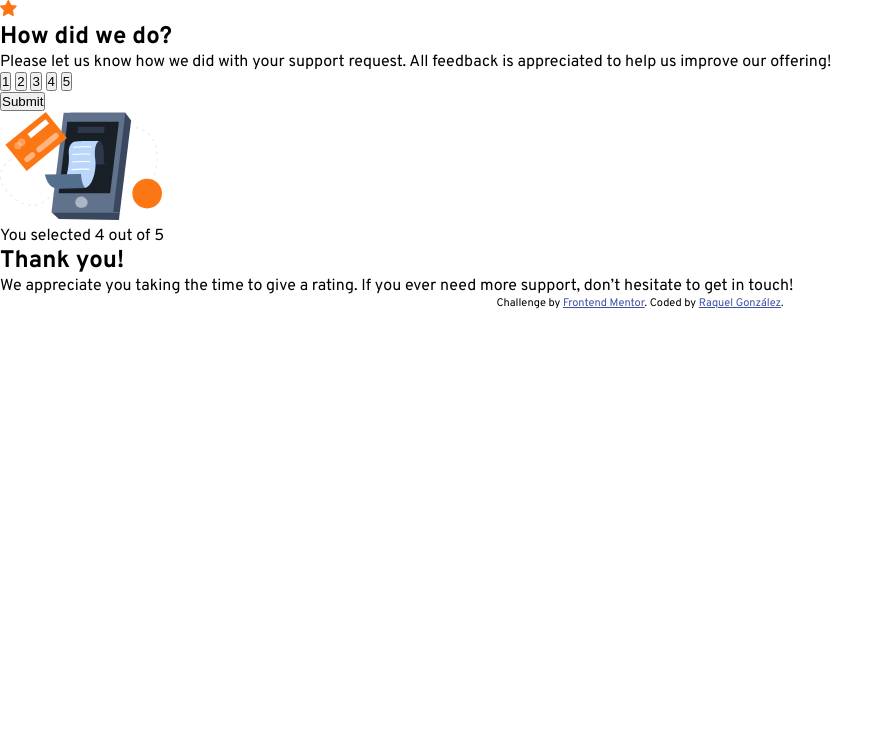
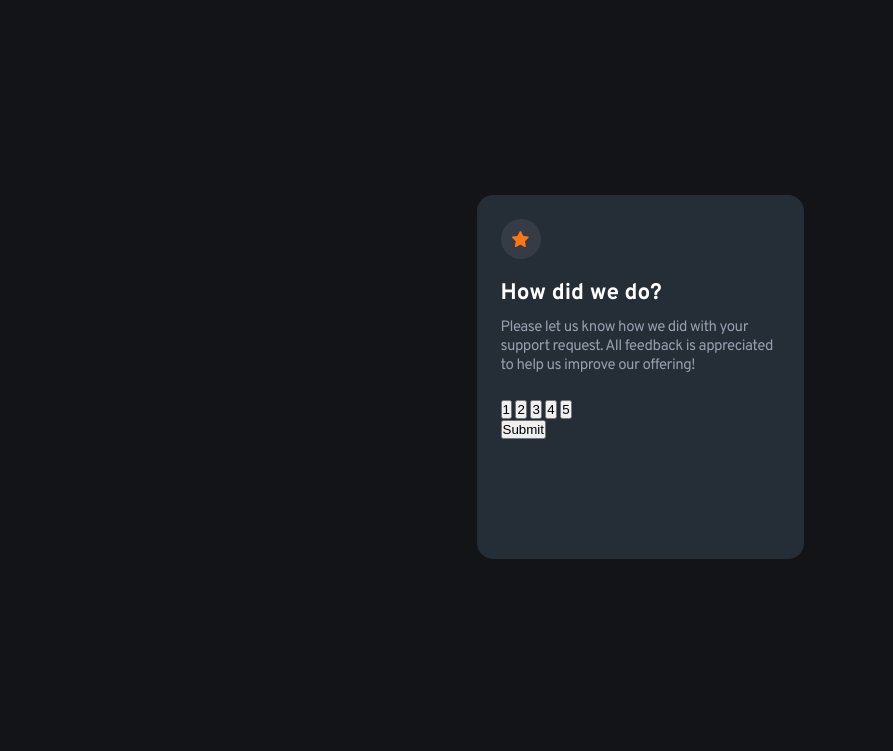
Before and after one commit to raquelgonzalezcalvo/Interactive-rating-component, a plain HTML site: page index.html in a window 1280 px wide. Shown: the top 751 px of the page, without its empty margins (0-893 px from the left). Drawn offline with Linux system fonts and the light colour scheme.

Commit message:
add card

```diff
--- a/styles.css
+++ b/styles.css
@@ -9,13 +9,54 @@
   --Orange: hsl(25, 97%, 53%);
   --White: hsl(0, 0%, 100%);
   --Light-Grey: hsl(217, 12%, 63%);
-  --Medium-Grey: hsl(216, 12%, 54%);
+  --Medium-Grey: hsl(216, 12%, 24%);
   --Dark-Blue: hsl(213, 19%, 18%);
   --Very-Dark-Blue: hsl(216, 12%, 8%);
 }
 body {
   font-family: "Overpass", sans-serif;
+  background-color: var(--Very-Dark-Blue);
+  font-size: 15px;
 }
+.rating {
+  background-color: var(--Dark-Blue);
+  width: 327px;
+  height: 364px;
+  border-radius: 16px;
+  margin: 195px auto 80px;
+  padding: 24px;
+  &__container {
+  }
+}
+.rating__container {
+  background-color: var(--Medium-Grey);
+  border-radius: 40px;
+  width: 40px;
+  height: 40px;
+  display: grid;
+  place-content: center;
+  margin-bottom: 20px;
+}
+.rating__title,
+.thankyou__title {
+  color: var(--White);
+  margin-bottom: 10px;
+}
+.rating__paragraph,
+.thankyou__paragraph {
+  color: var(--Light-Grey);
+  margin-bottom: 25px;
+  letter-spacing: -0.5px;
+}
+.thankyou {
+  background-color: var(--Dark-Blue);
+  width: 327px;
+  height: 364px;
+  border-radius: 16px;
+  margin: 195px auto 80px;
+  padding: 24px;
+}
+
 .attribution {
   font-size: 11px;
   text-align: center;
```
